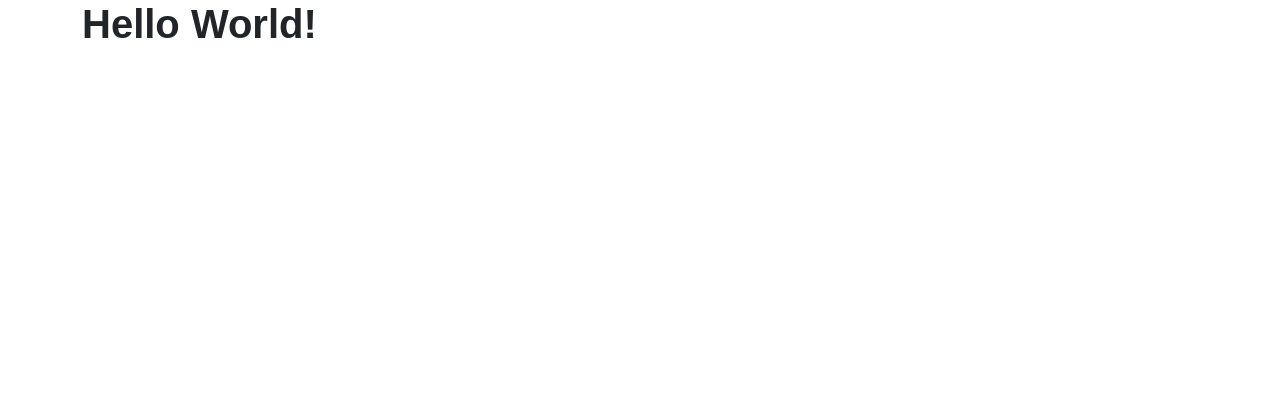
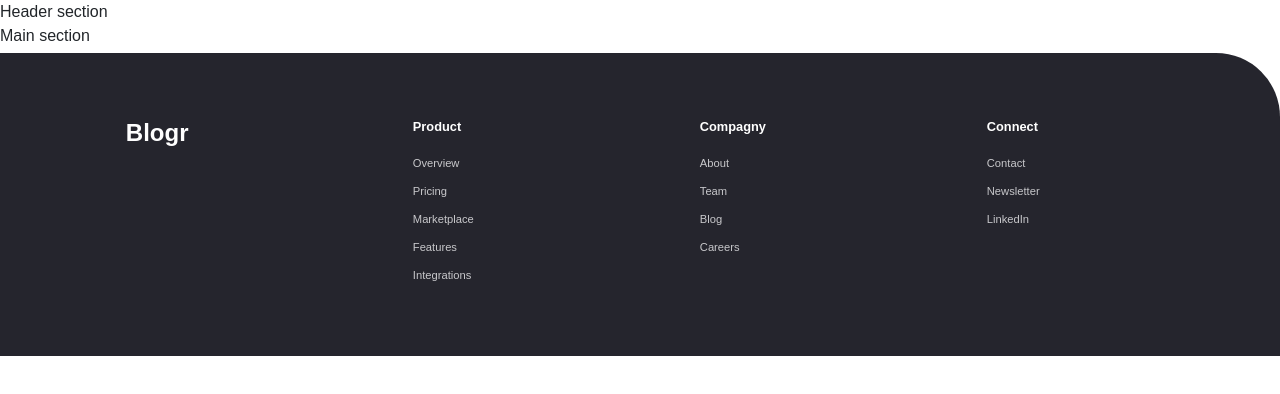
Before and after one commit to ThierryTouinPro/nextjs-starter-kit, a Next.js app in the folder with-docker-compose-app/next-app/: page / in a window 1280 px wide. Shown: the top 394 px of the page. Built offline with nearby package versions, Linux system fonts and the light colour scheme.

Commit message:
DPPCP-94 : Initialisation du composant footer

```diff
--- /dev/null
+++ b/with-docker-compose-app/next-app/src/components/layout/footer.js
@@ -0,0 +1,31 @@
+import classes from './footer.module.css';
+import { mainMenus } from '../../constants/main-menus'
+
+function Footer() {
+    return (
+        <footer className={classes.footer}>
+                <div className='container p-2'>
+                    <div className='row mt-5 mb-5'>
+                        <div className='col-md-3 col-lg-2 col-xl-2 mx-auto'>
+                            <h4 class="fw-bold mb-4">Blogr</h4>
+                        </div>
+                        {mainMenus.map((footerMenu) => (
+                            <div className='col-md-3 col-lg-2 col-xl-2 mx-auto'key={footerMenu.groupTitle}>
+                                <h6 className='fw-bold mb-3'>
+                                    {footerMenu.groupTitle}
+                                </h6>
+                                {footerMenu.subMenus.map((subMenu) => (
+                                    <p className='mb-1'>
+                                        <a href={`/${subMenu}`}>{subMenu}</a>
+                                    </p>
+                                ))}
+
+                            </div>
+                        ))}
+                    </div>
+                </div>
+        </footer>
+    )
+}
+
+export default Footer;
--- /dev/null
+++ b/with-docker-compose-app/next-app/src/components/layout/footer.module.css
@@ -0,0 +1,26 @@
+.footer {
+    border-top-right-radius: 4rem;
+    background-color: var( --very-dark-black-blue);
+    margin-top: 5px;
+    padding: 10px 5px;
+}
+
+.footer h6 {
+    color: var( --white);
+    font-family: var(--font-overpass);
+    font-size: 0.8rem;
+    line-height: normal;
+}
+
+.footer h4 {
+    color: var( --white);
+    font-family: var(--font-overpass);
+    line-height: normal;
+}
+
+.footer p a {
+    text-decoration: none;
+    color: var( --grayish-blue);
+    font-size: 0.7rem;
+    font-weight: var( --font-weight-light);
+}
--- /dev/null
+++ b/with-docker-compose-app/next-app/src/components/layout/layout.js
@@ -0,0 +1,14 @@
+import React from 'react'
+import Footer from './footer';
+
+function Layout() {
+    return (
+        <>
+            <header>Header section</header>
+            <main>Main section</main>
+            <Footer />
+        </>
+    )
+}
+
+export default Layout;
--- /dev/null
+++ b/with-docker-compose-app/next-app/src/constants/main-menus.js
@@ -0,0 +1,14 @@
+export const mainMenus = [
+    {
+        groupTitle:"Product",
+        subMenus: ['Overview', 'Pricing', 'Marketplace', 'Features', 'Integrations']
+    },
+    {
+        groupTitle:"Compagny",
+        subMenus: ['About', 'Team', 'Blog', 'Careers']
+    },
+    {
+        groupTitle:"Connect",
+        subMenus: ['Contact', 'Newsletter', 'LinkedIn']
+    },
+];
--- a/with-docker-compose-app/next-app/src/pages/_app.js
+++ b/with-docker-compose-app/next-app/src/pages/_app.js
@@ -1,9 +1,14 @@
 import 'bootstrap/dist/css/bootstrap.min.css';
 import "../styles/globals.css";
+import Layout from '../components/layout/layout';
 
 
 function MyApp({ Component, pageProps }) {
-  return <Component {...pageProps} />;
+  return (
+    <Layout>
+      <Component {...pageProps} />
+    </Layout>
+  );
 }
 
 export default MyApp;
--- a/with-docker-compose-app/next-app/src/pages/index.js
+++ b/with-docker-compose-app/next-app/src/pages/index.js
@@ -1,7 +1,6 @@
 
 export default function Home() {
   return (
-    <>
     <div className="container">
       <div className="row">
         <div className="col">
@@ -9,6 +8,5 @@ export default function Home() {
         </div>
       </div>
     </div>
-    </>
   );
 }
```
Also changed, not shown: with-docker-compose-app/next-app/src/components/layout/Footer/Footer.module.css (deleted), with-docker-compose-app/next-app/src/components/layout/Footer/index.js (deleted).
